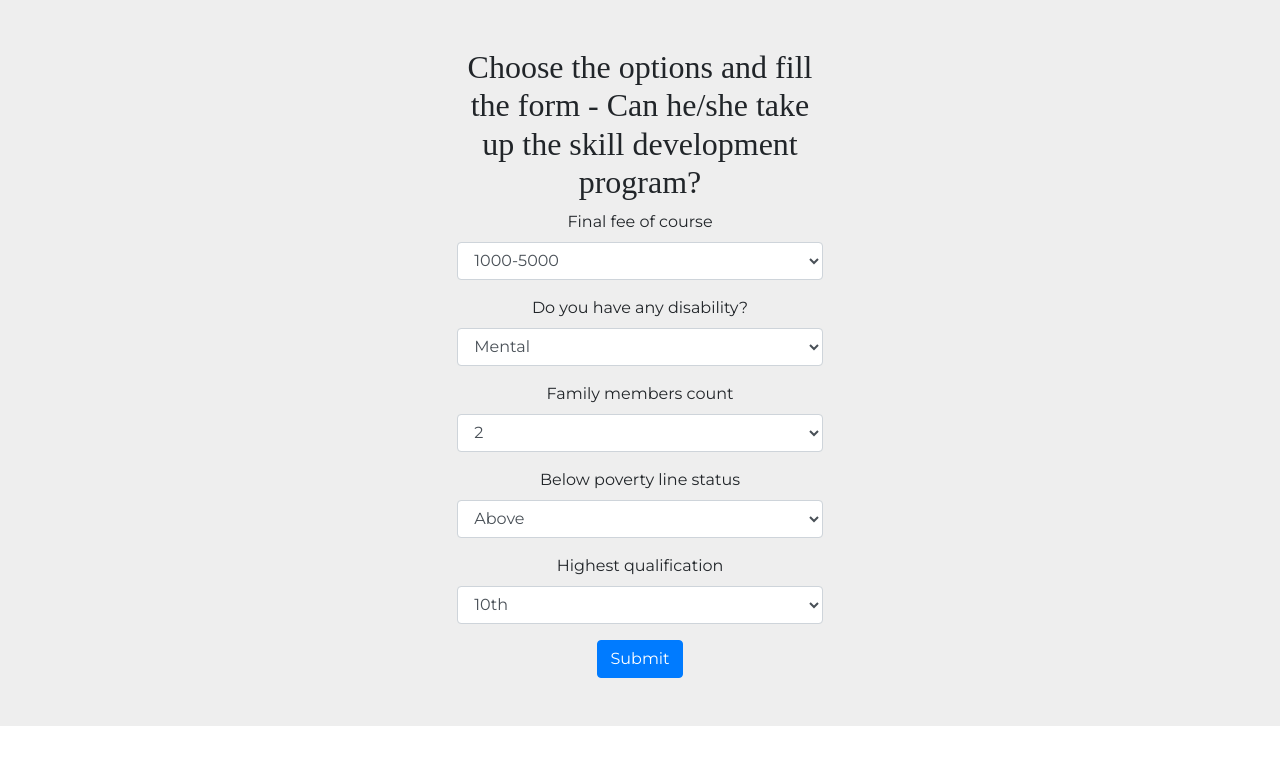
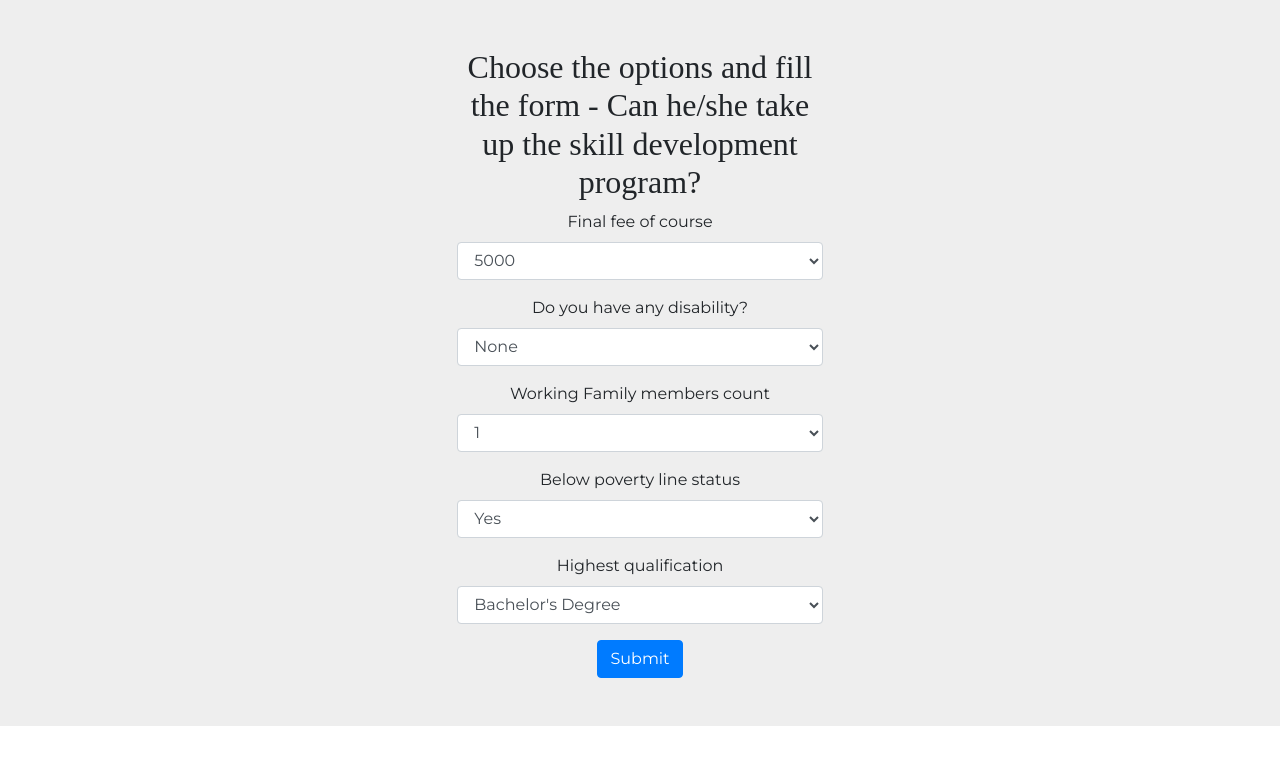
Before and after one commit to Tejaswikoya/MWebsite, a Flask app: page /student/form1 in a window 1280 px wide. Shown: the top 765 px of the page. Run offline with Flask 3, Linux system fonts and the light colour scheme; parts of the project's set-up code (start-up, migrations or seed data) failed here and were passed over; some libraries are stand-ins or nearby versions.

Commit message:
Form 1 and form 2 changed

```diff
--- a/templates/form1.html
+++ b/templates/form1.html
@@ -43,47 +43,57 @@
                   <div class="form-group">
                     <label for="final_fee">Final fee of course</label>
                     <select class="form-control" id="exampleFormControlSelect1" name="final_fee">
-                      <option>1000-5000</option>
-                      <option>Below 1000</option>
-                      <option>5000-10000</option>
+                      <option>5000</option>
+                      <option>6000</option>
+                      <option>7000</option>
+                      <option>8000</option>
+                      <option>9000</option>
+                      <option>10000</option>
                     </select>
                   </div>
 
                   <div class="form-group">
                     <label for="disability_types">Do you have any disability?</label>
                     <select class="form-control" id="exampleFormControlSelect1" name="disability_types">
-                      <option>Mental</option>
-                      <option>Eyes</option>
-                      <option>Growth</option>
-                      <option>Ears</option>
                       <option>None</option>
+                      <option>Physical</option>
+                      <option>Visual</option>
+                      <option>Hearing</option>
+                      <option>speaking</option>
                     </select>
                   </div>
 
                   <div class="form-group">
-                    <label for="family_members_cnt">Family members count</label>
-                    <select class="form-control" id="exampleFormControlSelect1" name="family_members_cnt">
+                    <label for="working_family_members">Working Family members count</label>
+                    <select class="form-control" id="exampleFormControlSelect1" name="working_family_members">
+                      <option>1</option>
                       <option>2</option>
                       <option>3</option>
                       <option>4</option>
+                      <option>5</option>
+                      <option>6</option>
+                      <option>7</option>
+                      <option>8</option>
+                      <option>9</option>
+                      <option>10</option>
                     </select>
                   </div>
 
                   <div class="form-group">
                     <label for="bpl_status">Below poverty line status</label>
                     <select class="form-control" id="exampleFormControlSelect1" name="bpl_status">
-                      <option>Above</option>
-                      <option>Below</option>
+                      <option>Yes</option>
+                      <option>No</option>
                     </select>
                   </div>
 
                   <div class="form-group">
                     <label for="highest_qualification">Highest qualification</label>
                     <select class="form-control" id="exampleFormControlSelect1" name="highest_qualification">
-                      <option>10th</option>
-                      <option>12th</option>
-                      <option>Post Graduate</option>
-                      <option>Graduate</option>
+                      <option>Bachelor's Degree</option>
+                      <option>Master's Degree</option>
+                      <option>Associate's Degree</option>
+                      <option>High School Diploma</option>
                     </select>
                   </div>
 
```
Also changed, not shown: templates/form2.html (+66 -49 lines).
